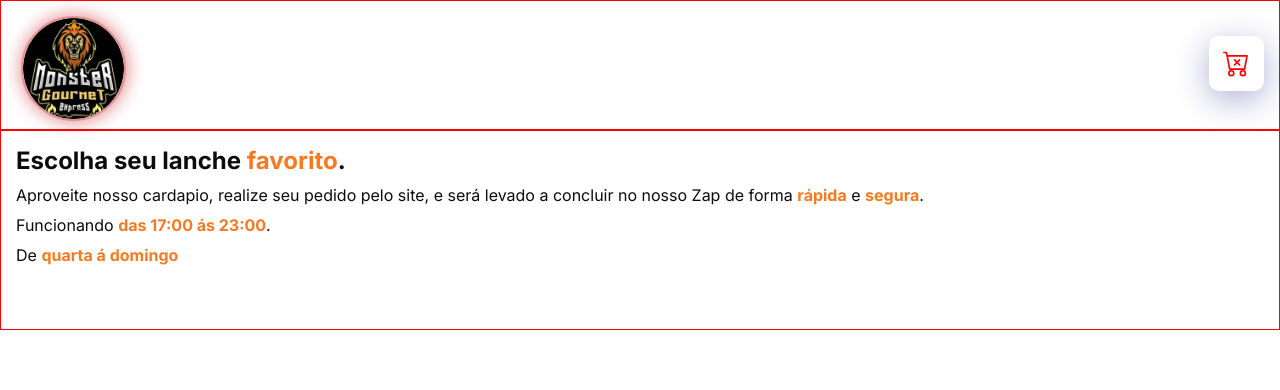
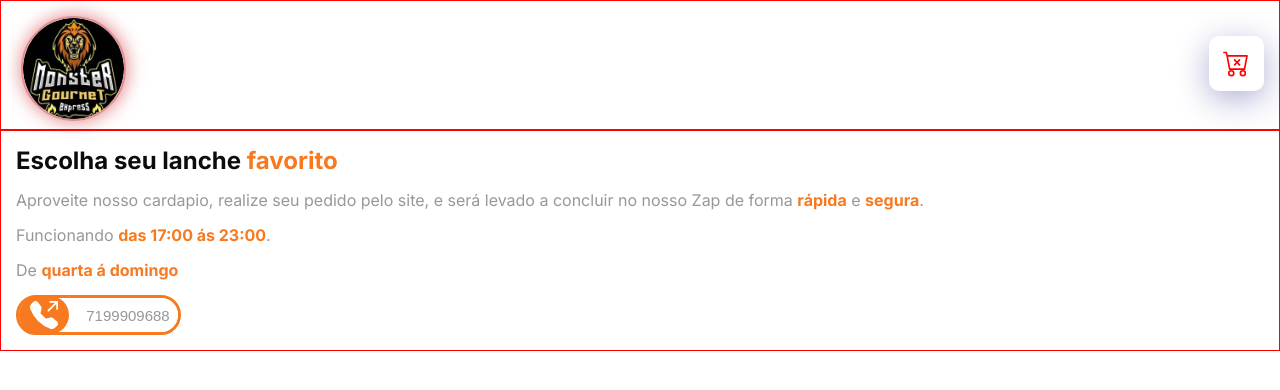
Before and after one commit to MonsterGourmet/front-end, a Next.js app: page / in a window 1280 px wide. Shown: the top 390 px of the page. Built offline with nearby package versions, Linux system fonts and the light colour scheme.

Commit message:
feat: add info component

```diff
--- a/src/components/Info/index.tsx
+++ b/src/components/Info/index.tsx
@@ -1,13 +1,23 @@
-import { SInfo, SText } from "./styled";
+import { Open_Sans } from "next/font/google";
+import { ButtonContact } from "../Button";
+import { SContact, SInfo, SText } from "./styled";
+import { IconTell } from "../Icons";
 
+
+const Opens = Open_Sans({ subsets: ['latin'] })
 
 export function Information() {
      return (
           <SInfo>
-               <SText as='h1'>Escolha seu lanche <span>favorito</span>.</SText>
+               <SText as='h1'>Escolha seu lanche <span>favorito</span></SText>
                <SText>Aproveite nosso cardapio, realize seu pedido pelo site, e será levado a concluir no nosso Zap de forma <span>rápida</span> e <span>segura</span>.</SText>
                <SText>Funcionando <span>das 17:00 ás 23:00</span>.</SText>
                <SText>De <span>quarta á domingo</span> </SText>
+               <SContact>
+                    {/* Grid p/ dividir */}
+                    <IconTell />
+                    <ButtonContact text='7199909688' />
+               </SContact>
           </SInfo>
 
      )
--- a/src/components/Info/styled.ts
+++ b/src/components/Info/styled.ts
@@ -2,7 +2,7 @@
 import { styled } from "styled-components"
 
 const SInfo = styled.section`
-     height: 200px;
+     min-height: 200px;
      width: 100%;
 
      border: 1px solid red;
@@ -11,20 +11,38 @@ const SInfo = styled.section`
 
      flex-direction: column;
      display: flex;
-     gap: 10px;
+     gap: 15px;
+
+     color: var(--color-Grey4);
+
+     h1{
+          color: var(--color-Grey0);
+     }
 `
 
 const SText = styled.p`
-     color: var(--color-Grey0);
-
      span{
           color: var(--color-Brand1);
 
           font-weight: 700;
      }
-
 `
 
+const SContact = styled.div`
+     height: 40px;
+     width: 165px;
+
+     border-radius: 20px;
+     border: 3px solid var(--color-Brand1);
+
+     flex-direction: row;
+     justify-content: flex-start;
+     display: flex;
+     align-items: center;
+
+
+     position: relative;
+`
 export {
-     SText, SInfo
+     SText, SInfo, SContact
 }
```
